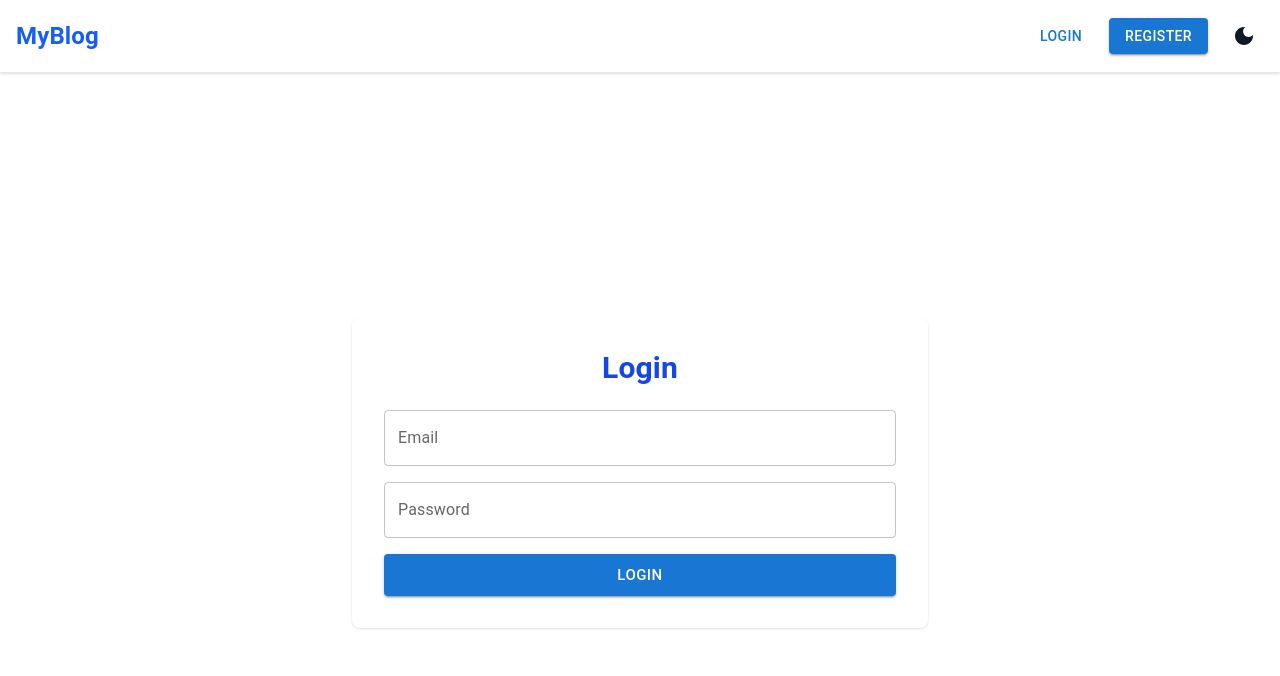
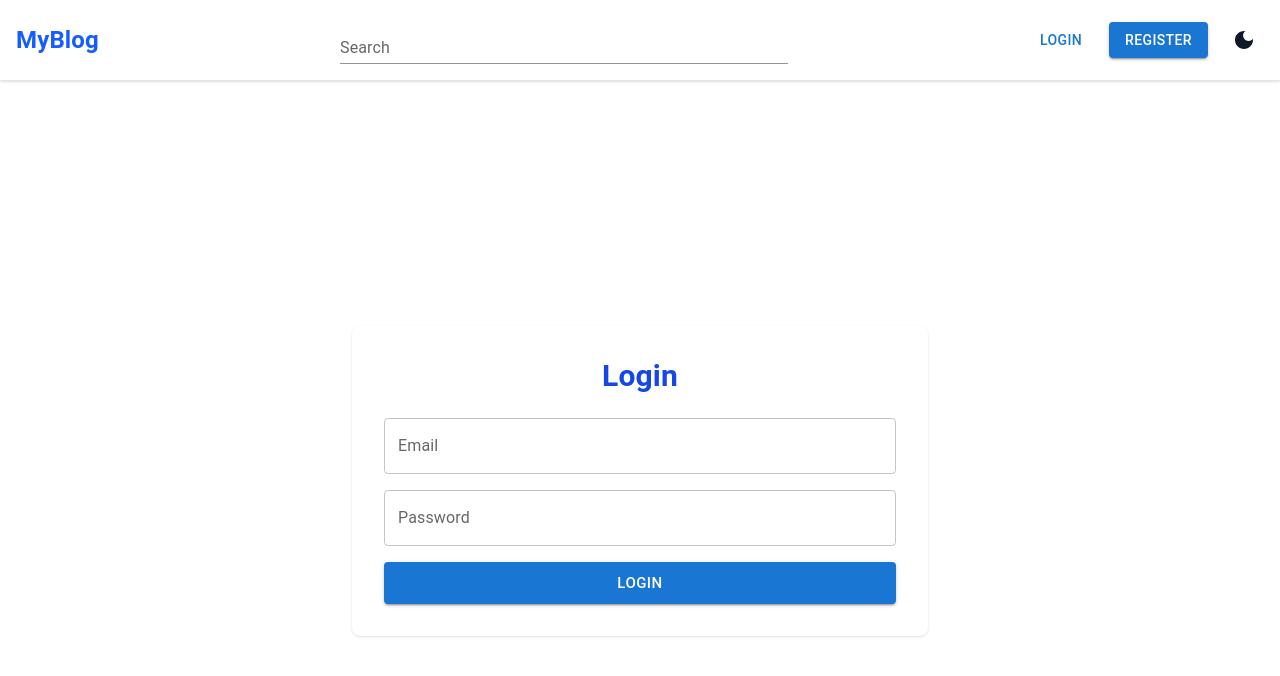
Before and after one commit to khojwar/blog-app-vynspire, a Next.js app: page /login in a window 1280 px wide. Shown: the top 676 px of the page. Built offline with nearby package versions, Linux system fonts and the light colour scheme.

Commit message:
add search and make header responsive

```diff
--- a/package.json
+++ b/package.json
@@ -16,6 +16,7 @@
     "@reduxjs/toolkit": "^2.10.1",
     "jsonwebtoken": "^9.0.2",
     "jwt-decode": "^4.0.0",
+    "lucide-react": "^0.554.0",
     "next": "16.0.3",
     "react": "19.2.0",
     "react-dom": "19.2.0",
--- a/src/components/Header.tsx
+++ b/src/components/Header.tsx
@@ -1,9 +1,12 @@
 'use client';
 import Link from 'next/link';
-import { Button } from '@mui/material';
+import { Button, Input } from '@mui/material';
 import { useAuth } from '../hooks/useAuth';
 import DarkModeToggle from "./DarkModeToggle";
 import { useTheme } from '@mui/material/styles';
+import { Menu } from 'lucide-react';
+import { Search } from 'lucide-react';
+import TextField from '@mui/material/TextField';
 
 export default function Header() {
   const { user, isAuthenticated, logout } = useAuth();
@@ -16,8 +19,23 @@ export default function Header() {
   return (
     <header className={headerClasses}>
       <div className="container mx-auto px-4 py-4 flex justify-between items-center">
-        <Link href="/" className={titleClasses}>MyBlog</Link>
-        <nav className="flex gap-4 items-center">
+        <div className='flex gap-2 justify-center items-center'>
+            <div className='md:hidden'><Menu /></div>
+            <Link href="/" className={titleClasses}>MyBlog</Link>
+        </div>
+        <div>
+          <span className='md:hidden'><Search /></span>
+          <span className='hidden md:block'>
+            <TextField
+              id="standard-search"
+              label="Search"
+              type="search"
+              variant="standard"
+              className='md:w-56 lg:w-md'
+            />
+          </span>
+        </div>
+        <nav className="hidden md:flex md:gap-4 md:items-center">
           {isAuthenticated ? (
             <>
               <Link href="/posts/new">
@@ -33,6 +51,7 @@ export default function Header() {
           )}
           <DarkModeToggle />
         </nav>
+        <div className='md:hidden'><DarkModeToggle /></div>
       </div>
     </header>
   );
```
Also changed, not shown: 1 other file (tests, documents, lock files or other folders).
